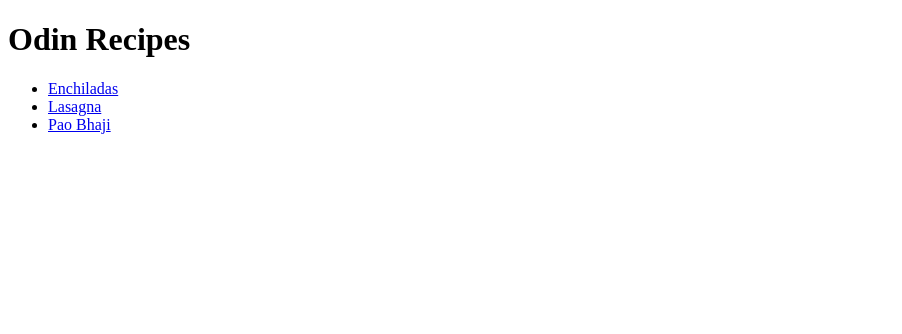
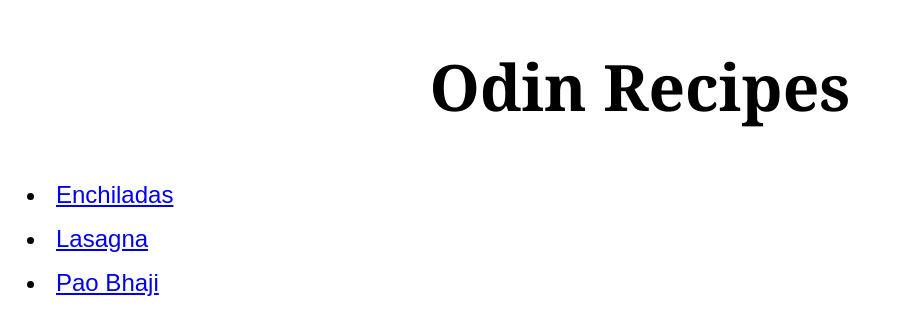
Before and after one commit to brainwave/odin-recipes, a plain HTML site: page index.html in a window 1280 px wide. Shown: the whole page, without its empty margins (0-902 px from the left). Drawn offline with Linux system fonts and the light colour scheme.

Commit message:
Added some basic css to the pages

```diff
--- a/index.html
+++ b/index.html
@@ -4,13 +4,20 @@
     <meta charset="UTF-8" />
     <meta name="viewport" content="width=device-width, initial-scale=1.0" />
     <title>Odin Recipes</title>
+    <link rel="stylesheet" href="styles.css" />
   </head>
   <body>
-    <h1>Odin Recipes</h1>
-    <ul>
-      <li><a href="./recipes/enchiladas.html">Enchiladas</a></li>
-      <li><a href="./recipes/lasagna.html">Lasagna</a></li>
-      <li><a href="./recipes/paobhaji.html">Pao Bhaji</a></li>
+    <h1 id="main-title">Odin Recipes</h1>
+    <ul class="listing">
+      <li class="sparse-list-item">
+        <a href="./recipes/enchiladas.html">Enchiladas</a>
+      </li>
+      <li class="sparse-list-item">
+        <a href="./recipes/lasagna.html">Lasagna</a>
+      </li>
+      <li class="sparse-list-item">
+        <a href="./recipes/paobhaji.html">Pao Bhaji</a>
+      </li>
     </ul>
   </body>
 </html>
--- /dev/null
+++ b/styles.css
@@ -0,0 +1,14 @@
+h1 {
+  font-family: Cambria, Cochin, Georgia, Times, "Times New Roman", serif;
+  text-align: center;
+  font-size: 48pt;
+}
+
+ul.listing {
+  font-family: Arial, Helvetica, sans-serif;
+  font-size: x-large;
+}
+
+.listing .sparse-list-item {
+  padding: 1vh;
+}
```
Also changed, not shown: recipes/enchiladas.html (+1 -0 lines), recipes/lasagna.html (+1 -0 lines), recipes/paobhaji.html (+1 -0 lines).
